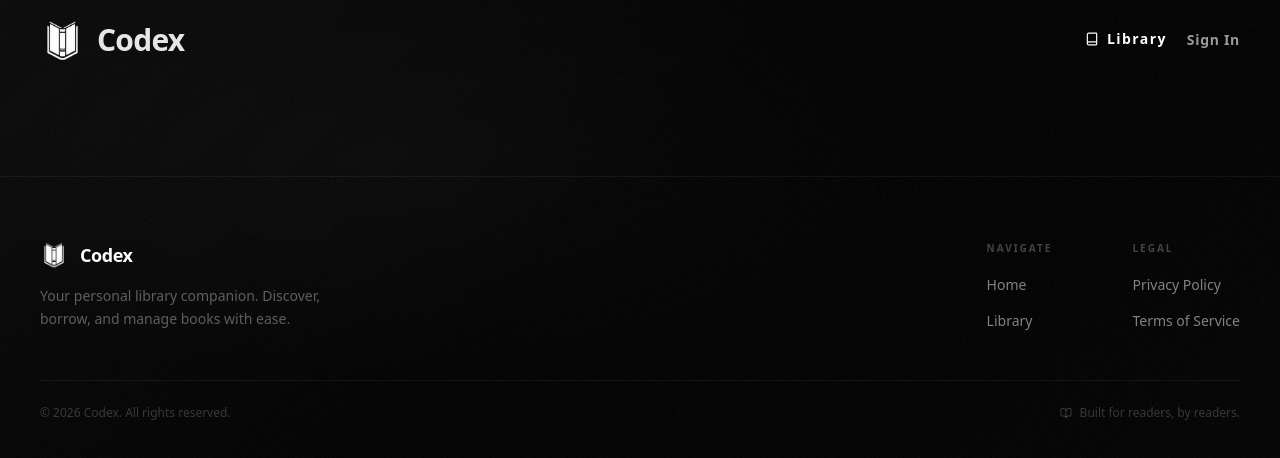
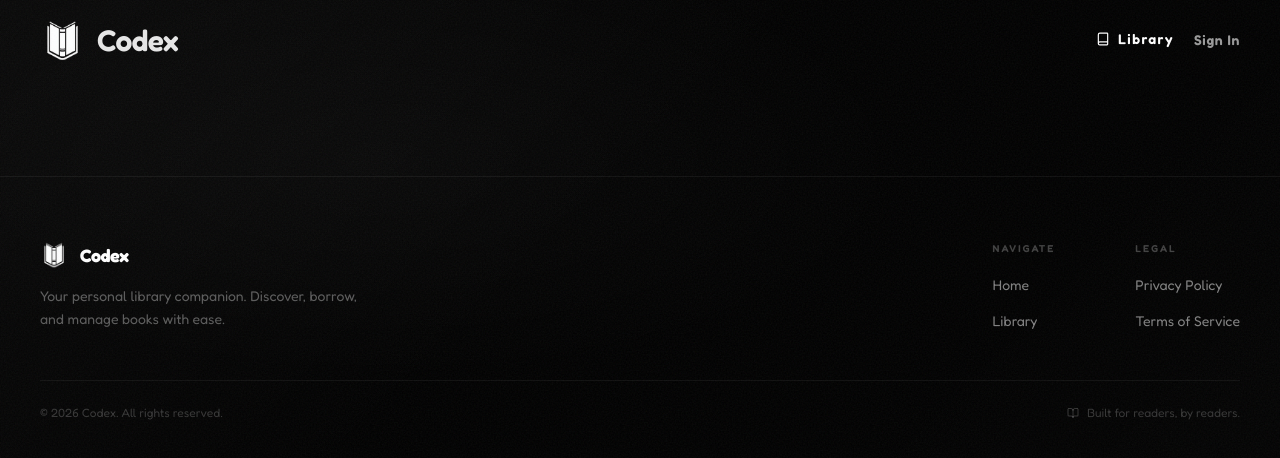
Before and after one commit to MHassan0000/Codex, a Next.js app: page / in a window 1280 px wide. Shown: the top 458 px of the page. Built offline with nearby package versions, Linux system fonts and the light colour scheme; no server answers; the database is empty.

Commit message:
font change

```diff
--- a/app/admin/page.tsx
+++ b/app/admin/page.tsx
@@ -47,18 +47,6 @@ const AdminDashboard = async () => {
 
     return (
         <div>
-            {/* Welcome */}
-            <div className="dashboard-welcome">
-                <div>
-                    <h1 className="dashboard-welcome-title">
-                        Welcome back, {session.user.name?.split(" ")[0]}
-                    </h1>
-                    <p className="dashboard-welcome-sub">
-                        Monitor and manage your library from here
-                    </p>
-                </div>
-            </div>
-
             {/* Stat Cards */}
             <div className="dashboard-stats-grid">
                 <div className="dashboard-stat-card">
--- a/app/globals.css
+++ b/app/globals.css
@@ -6,7 +6,7 @@
 @theme inline {
   --color-background: var(--background);
   --color-foreground: var(--foreground);
-  --font-sans: var(--font-geist-sans);
+  --font-sans: var(--font-fredoka), var(--font-geist-sans);
   --font-mono: var(--font-geist-mono);
   --color-sidebar-ring: var(--sidebar-ring);
   --color-sidebar-border: var(--sidebar-border);
@@ -79,6 +79,7 @@ body {
   min-height: 100vh;
   background-color: #000000;
   color: #f5f5f5;
+  font-family: var(--font-fredoka), var(--font-geist-sans), system-ui, -apple-system, sans-serif;
 }
 
 /* ─── Glassmorphism utility ─── */
@@ -211,6 +212,7 @@ body {
   }
   body {
     @apply text-foreground;
+    font-family: var(--font-fredoka), var(--font-geist-sans), system-ui, -apple-system, sans-serif;
   }
 }
 
--- a/app/layout.tsx
+++ b/app/layout.tsx
@@ -1,5 +1,5 @@
 import type { Metadata } from "next";
-import { Geist, Geist_Mono } from "next/font/google";
+import { Geist, Geist_Mono, Fredoka } from "next/font/google";
 import "./globals.css";
 import Toaster from "@/components/Toaster";
 import { SessionProvider } from "next-auth/react";
@@ -12,6 +12,12 @@ const geistSans = Geist({
 const geistMono = Geist_Mono({
   variable: "--font-geist-mono",
   subsets: ["latin"],
+});
+
+const fredoka = Fredoka({
+  variable: "--font-fredoka",
+  subsets: ["latin"],
+  weight: ["300", "400", "500", "600", "700"],
 });
 
 export const metadata: Metadata = {
@@ -30,7 +36,7 @@ export default async function RootLayout({
       <SessionProvider session={session}>
 
         <body
-          className={`${geistSans.variable} ${geistMono.variable} antialiased`}
+          className={`${geistSans.variable} ${geistMono.variable} ${fredoka.variable} antialiased`}
         >
           {children}
           <Toaster />
--- a/styles/admin.css
+++ b/styles/admin.css
@@ -19,7 +19,7 @@ body:has(.admin-root)::after {
     color: #1e293b;
     display: flex;
     color-scheme: light;
-    font-family: var(--font-sans), system-ui, -apple-system, sans-serif;
+    font-family: var(--font-fredoka), var(--font-sans), system-ui, -apple-system, sans-serif;
 }
 
 /* Main area beside sidebar */
@@ -2212,7 +2212,7 @@ textarea.book-form_input {
     color: #94a3b8;
     font-size: 10px;
     font-weight: 600;
-    font-family: system-ui, sans-serif;
+    font-family: var(--font-fredoka), system-ui, sans-serif;
     pointer-events: none;
     line-height: 1.4;
 }
```
